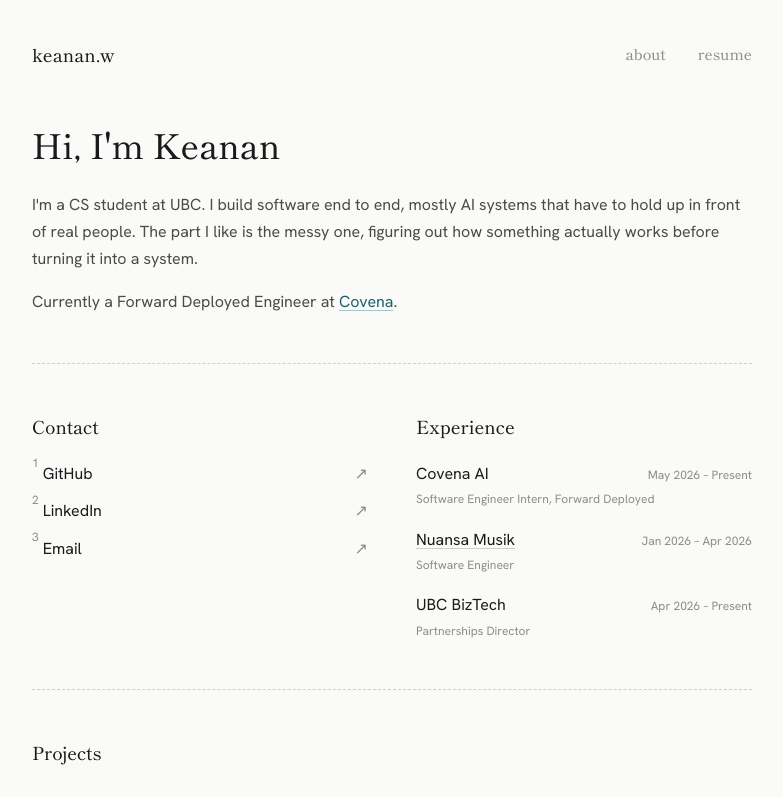
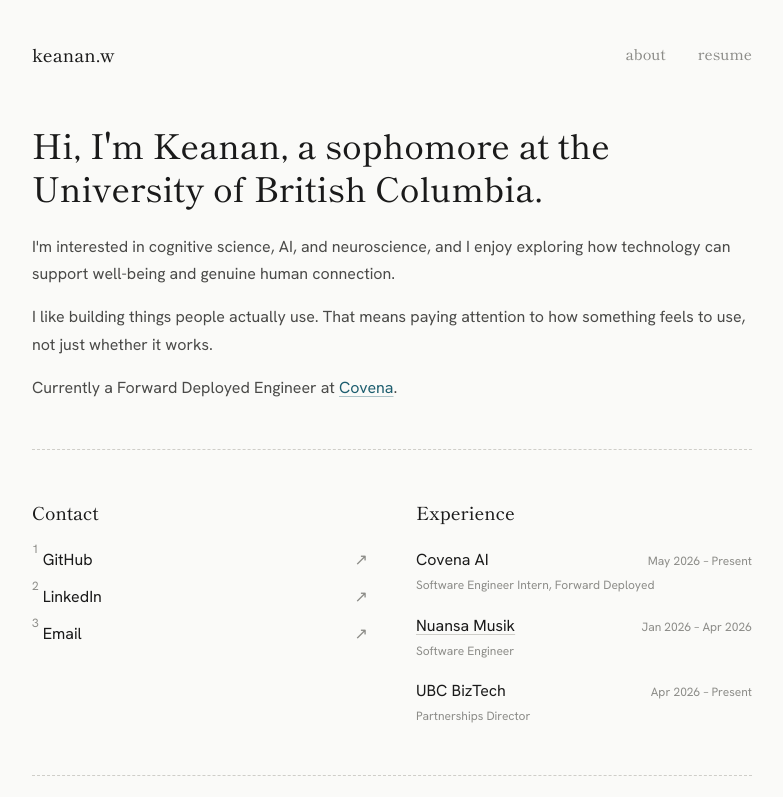
Before and after one commit to keananwongso/keananwongso.com, a Next.js app: page / in a window 1280 px wide. Shown: the top 797 px of the page, without its empty margins (248-1031 px from the left). Built offline with nearby package versions, Linux system fonts and the light colour scheme.

Commit message:
Fix eslint deps so deploy builds; rewrite intro copy and meditation fun-fact

```diff
--- a/app/page.tsx
+++ b/app/page.tsx
@@ -12,7 +12,13 @@ export default function Home() {
         <h1 className="font-display text-[clamp(26px,3.4vw,34px)] font-medium leading-tight text-ink">
           {INTRO.heading}
         </h1>
-        <p className="mt-6 text-ink-soft">{INTRO.body}</p>
+        <div className="mt-6 space-y-4">
+          {INTRO.body.map((para, i) => (
+            <p key={i} className="text-ink-soft">
+              {para}
+            </p>
+          ))}
+        </div>
         <p className="mt-4 text-ink-soft">
           {INTRO.currentRole.text}{" "}
           <a
--- a/lib/content.ts
+++ b/lib/content.ts
@@ -13,8 +13,11 @@ export const LINKS = {
 };
 
 export const INTRO = {
-  heading: "Hi, I'm Keanan",
-  body: "I'm a CS student at UBC. I build software end to end, mostly AI systems that have to hold up in front of real people. The part I like is the messy one, figuring out how something actually works before turning it into a system.",
+  heading: "Hi, I'm Keanan, a sophomore at the University of British Columbia.",
+  body: [
+    "I'm interested in cognitive science, AI, and neuroscience, and I enjoy exploring how technology can support well-being and genuine human connection.",
+    "I like building things people actually use. That means paying attention to how something feels to use, not just whether it works.",
+  ],
   // Rendered as: "Currently {currentRole.text} {currentRole.link.label}."
   currentRole: {
     text: "Currently a Forward Deployed Engineer at",
@@ -419,7 +422,7 @@ export const ABOUT = {
     "Forward Deployed Engineer at Covena, shipping WhatsApp-native sales agents.",
     "Built a sales-intelligence platform for {Nuansa Musik|https://nuansamusik.com}.",
     "Partnerships Director for UBC BizTech, UBC's largest tech club.",
-    "I play violin and piano, and I journal by hand every night.",
+    "Every night at 9pm I meditate with my family.",
   ],
   photosLead: "A few moments from along the way.",
   photos: [
--- a/package.json
+++ b/package.json
@@ -19,8 +19,8 @@
     "@types/node": "^20",
     "@types/react": "^19",
     "@types/react-dom": "^19",
-    "eslint": "^10.8.0",
-    "eslint-config-next": "^12.0.4",
+    "eslint": "^9",
+    "eslint-config-next": "^16.2.12",
     "tailwindcss": "^4",
     "typescript": "^5"
   }
```
Also changed, not shown: 1 other file (tests, documents, lock files or other folders).
